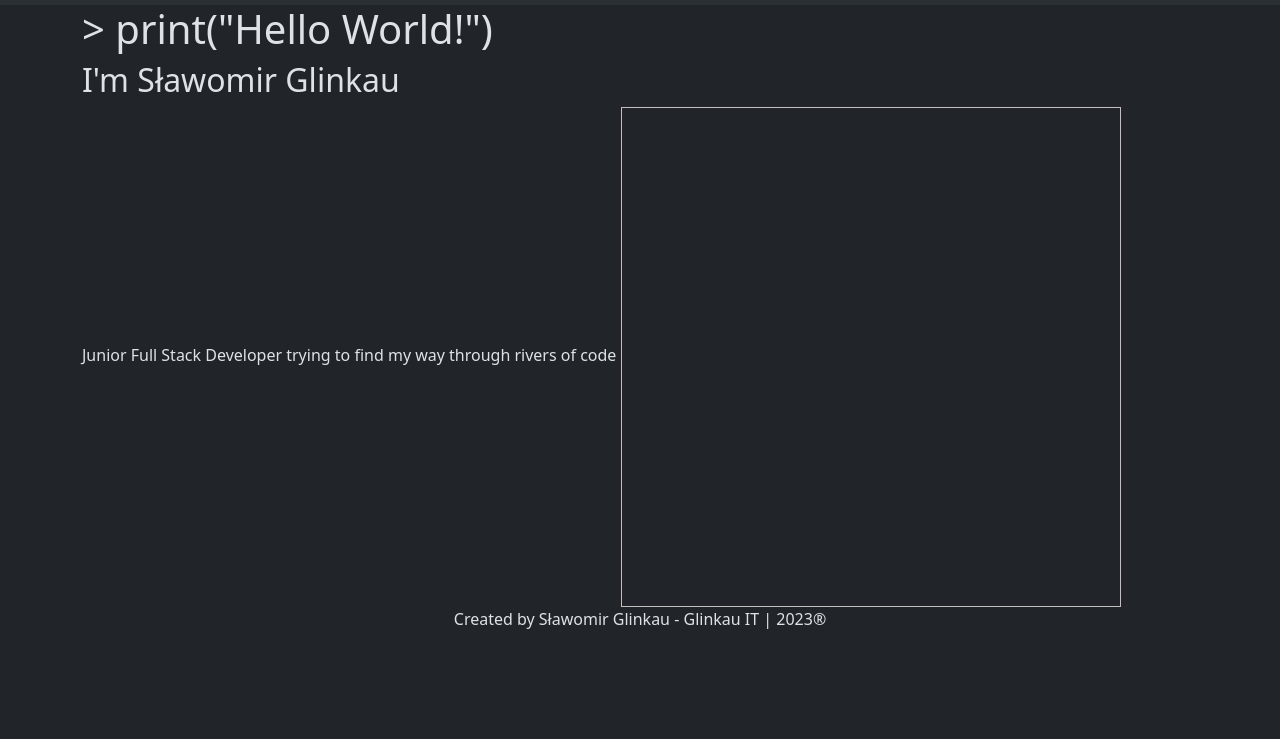
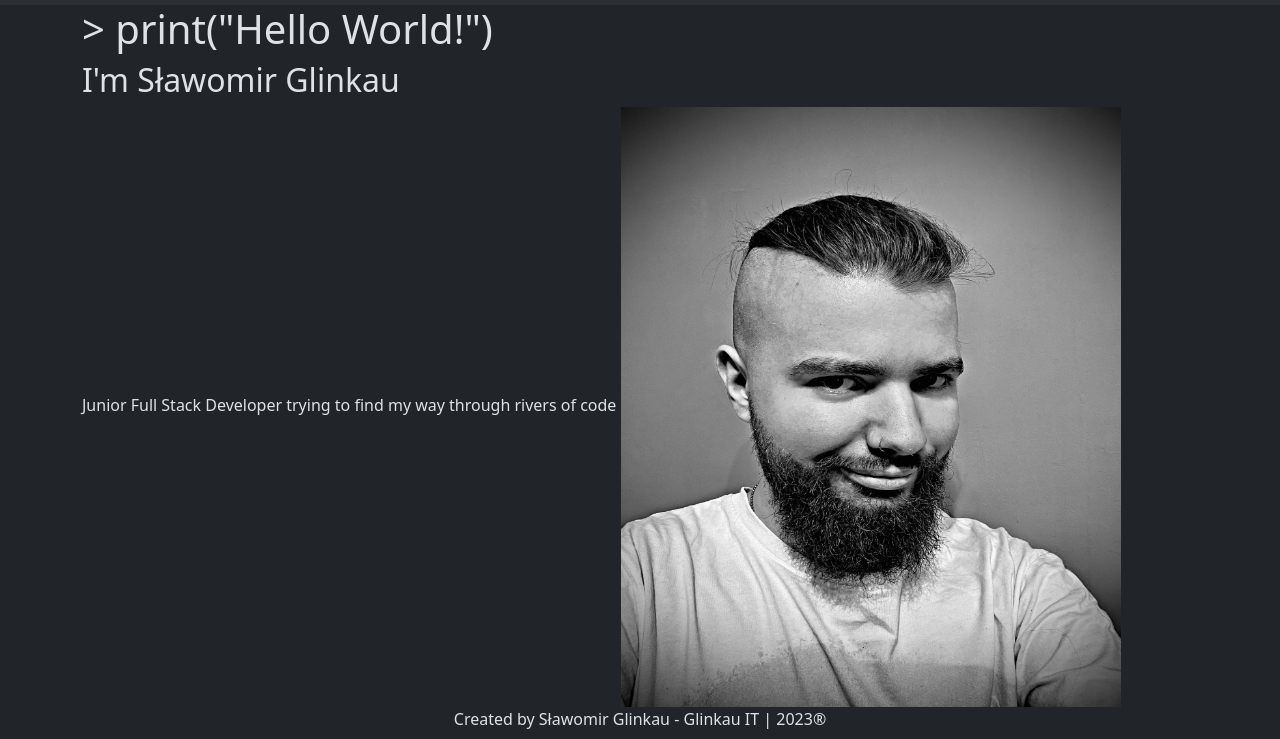
Before and after one commit to SGlinkau/slawomir, a website built with Parcel: page src/index.html in a window 1280 px wide. Shown: the part 61-800 px from the top of the page. Built offline with nearby package versions, Linux system fonts and the light colour scheme.

Commit message:
0.0.3
NPM is working, deploy is done and picture is now showind <3
Yay!

```diff
--- a/src/partials/main.html
+++ b/src/partials/main.html
@@ -2,5 +2,5 @@
 <h1>> print("Hello World!")</h1>
 <h2>I'm Sławomir Glinkau</h2>
 <span>Junior Full Stack Developer trying to find my way through rivers of code</span>
-<img href="../images/MyPhoto.jpg" height="500" width="500"/>
+<img src="../src/images/MyPhoto.jpg" height="600" width="500" alt="404 picture not found </3"/>
 </div>
```
